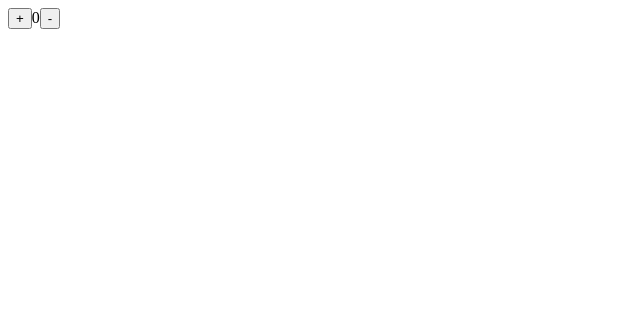
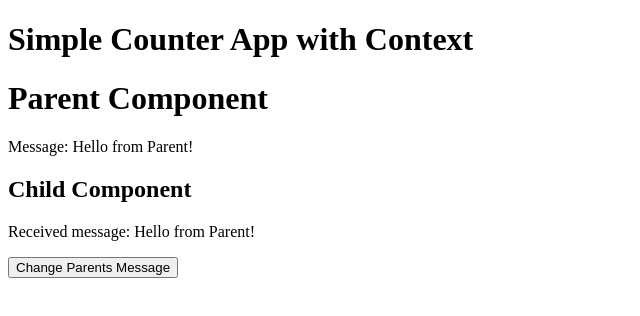
Before and after one commit to muhsinachipra/React-Practise, a React (Vite) app: page / in a window 1280 px wide. Shown: the top 316 px of the page, without its empty margins (0-640 px from the left). Built offline with nearby package versions, Linux system fonts and the light colour scheme; the HTML template or start-up script is replaced by a standard one.

Commit message:
Implement React Router and Context API for counter app

```diff
--- a/package.json
+++ b/package.json
@@ -12,7 +12,8 @@
   "dependencies": {
     "axios": "^1.6.7",
     "react": "^18.2.0",
-    "react-dom": "^18.2.0"
+    "react-dom": "^18.2.0",
+    "react-router-dom": "^6.27.0"
   },
   "devDependencies": {
     "@types/react": "^18.2.56",
--- a/src/App.jsx
+++ b/src/App.jsx
@@ -26,15 +26,29 @@
 // import FunctionalComponent from "./FunctionContextComponent";
 // import UseReducer2 from "./UseReducer2";
 // import UseRef from "./UseRef";
+import { CounterProvider } from "./ContextCounter/CounterContext";
+import CounterDisplay from "./ContextCounter/CounterDisplay";
+import CounterIncrement from "./ContextCounter/CounterIncrement";
 import Test from "./Test";
 // import UseCallback from "./UseCallback"
-
+import { BrowserRouter as Router, Route, Routes } from 'react-router-dom';
 
 
 export default function App() {
 
   return (
-    <Test/>
+    <CounterProvider>
+      <Router>
+        <div>
+          <h1>Simple Counter App with Context</h1>
+          <Routes>
+            <Route path="/" element={<Test />} />
+            <Route path="/increment" element={<CounterIncrement />} />
+            <Route path="/counter-display" element={<CounterDisplay />} />
+          </Routes>
+        </div>
+      </Router>
+    </CounterProvider>
   )
 
 }
--- /dev/null
+++ b/src/Child.jsx
@@ -0,0 +1,22 @@
+import PropTypes from 'prop-types';
+
+const Child = ({ message, onUpdateMessage }) => {
+    const handleChangeMessage = () => {
+        onUpdateMessage('Hello from Child!');  // Call the parent's callback to modify the message
+    };
+
+    return (
+        <div>
+            <h2>Child Component</h2>
+            <p>Received message: {message}</p>
+            <button onClick={handleChangeMessage}>Change Parents Message</button>
+        </div>
+    );
+};
+
+Child.propTypes = {
+    onUpdateMessage: PropTypes.func.isRequired,
+    message: PropTypes.func.isRequired,
+};
+
+export default Child;
--- /dev/null
+++ b/src/ContextCounter/CounterContext.jsx
@@ -0,0 +1,21 @@
+import { createContext, useState } from "react";
+import PropTypes from "prop-types";
+
+export const CounterContext = createContext()
+
+export const CounterProvider = ({ children }) => {
+    const [count, setCount] = useState(0)
+    const increment = () => {
+        setCount(count + 1)
+    }
+
+    return (
+        <CounterContext.Provider value={{ count, increment }}>
+            {children}
+        </CounterContext.Provider>
+    )
+}
+
+CounterProvider.propTypes = {
+    children: PropTypes.node.isRequired
+}
--- /dev/null
+++ b/src/ContextCounter/CounterDisplay.jsx
@@ -0,0 +1,19 @@
+import { useContext } from "react"
+import { CounterContext } from "./CounterContext"
+import { Link } from "react-router-dom"
+
+
+const CounterDisplay = () => {
+    const { count } = useContext(CounterContext)
+
+    return (
+        <div className="">
+            <h2>counter value: {count}</h2>
+            <Link to='/increment'>
+                <button>go to increment page</button>
+            </Link>
+        </div>
+    )
+}
+
+export default CounterDisplay
--- /dev/null
+++ b/src/ContextCounter/CounterIncrement.jsx
@@ -0,0 +1,19 @@
+import { useContext } from "react"
+import { CounterContext } from "./CounterContext"
+import { Link } from "react-router-dom"
+
+const CounterIncrement = () =>{
+    const {increment} = useContext(CounterContext)
+
+    return (
+        <div className="">
+            <h2>Increment Page</h2>
+            <button onClick={increment}>Increment Counter</button>
+            <Link to='/counter-display'>
+            <button>Go To Display Page</button>
+            </Link>
+        </div>
+    )
+}
+
+export default CounterIncrement
--- a/src/Test.jsx
+++ b/src/Test.jsx
@@ -1,37 +1,70 @@
-import { useReducer } from "react";
+import { useState } from 'react';
+import Child from './Child';  // Import the Child component
+
+const Parent = () => {
+    const [message, setMessage] = useState('Hello from Parent!');  // Parent's state
+
+    const updateMessage = (newMessage) => {
+        setMessage(newMessage);
+    };
+
+    return (
+        <div>
+            <h1>Parent Component</h1>
+            <p>Message: {message}</p>
+            <Child message={message} onUpdateMessage={updateMessage} />
+        </div>
+    );
+};
+
+export default Parent;
 
 
 
-function reducer(state, action) {
-    switch (action.type) {
-        case "increment":
-            return { count: state.count + 1 }
-        case "decrement":
-            return { count: state.count - 1 }
-        default:
-            return state
-    }
-}
 
 
-export default function UseReducer2() {
-    const [state, dispatch] = useReducer(reducer, { count: 0 })
 
-    function increment() {
-        dispatch({ type: "increment" })
-    }
-    function decrement() {
-        dispatch({ type: "decrement" })
-    }
 
-    return (
-        <div>
-      <button onClick={increment}>+</button>
-      {state.count}
-      <button onClick={decrement}>-</button>
-    </div>
-    )
-}
+
+
+
+
+
+
+// import { useReducer } from "react";
+
+
+
+// function reducer(state, action) {
+//     switch (action.type) {
+//         case "increment":
+//             return { count: state.count + 1 }
+//         case "decrement":
+//             return { count: state.count - 1 }
+//         default:
+//             return state
+//     }
+// }
+
+
+// export default function UseReducer2() {
+//     const [state, dispatch] = useReducer(reducer, { count: 0 })
+
+//     function increment() {
+//         dispatch({ type: "increment" })
+//     }
+//     function decrement() {
+//         dispatch({ type: "decrement" })
+//     }
+
+//     return (
+//         <div>
+//       <button onClick={increment}>+</button>
+//       {state.count}
+//       <button onClick={decrement}>-</button>
+//     </div>
+//     )
+// }
 
 
 
```
Also changed, not shown: 1 other file (tests, documents, lock files or other folders).
